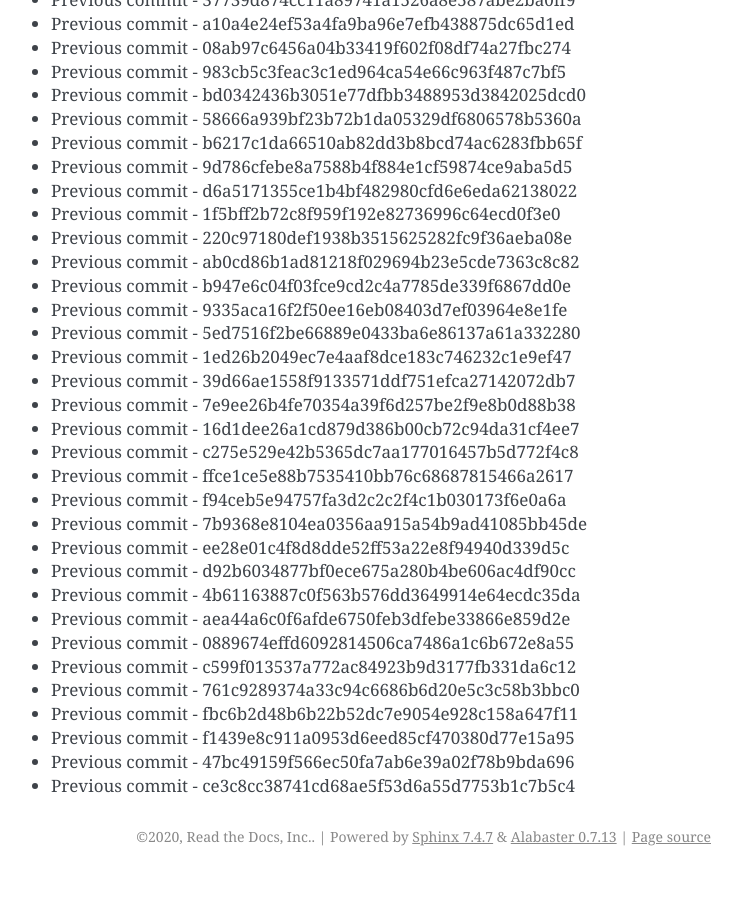
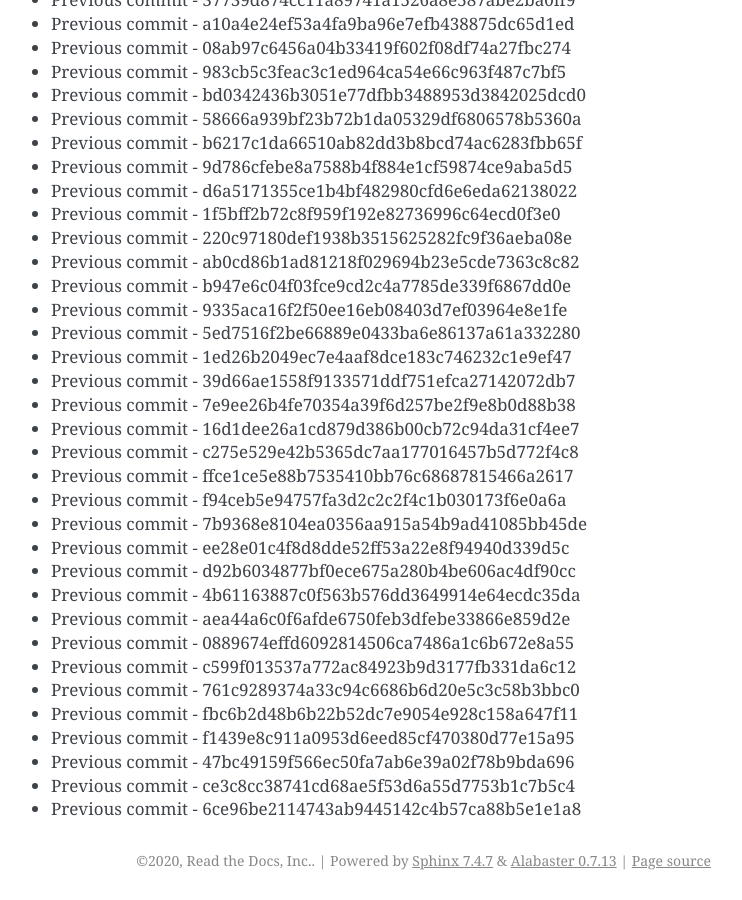
Before and after one commit to readthedocs/rtd-git-stresstest, a Sphinx documentation site: the page built from docs/updates.rst, in a window 1280 px wide and 900 px high, scrolled down 13696 px. Shown: the whole window, without its empty margins (399-1141 px from the left). Built offline with Sphinx 7.4.7, drawn with Linux system fonts in a browser that asks for light colours; before the commit the page ends 14572 px from its top, so only the background shows below that.

Commit message:
Generating commit from previous: 6ce96be2114743ab9445142c4b57ca88b5e1e1a8

```diff
--- a/docs/updates.rst
+++ b/docs/updates.rst
@@ -607,3 +607,4 @@ It can be tested for any performance characteristics.
 * Previous commit - f1439e8c911a0953d6eed85cf470380d77e15a95
 * Previous commit - 47bc49159f566ec50fa7ab6e39a02f78b9bda696
 * Previous commit - ce3c8cc38741cd68ae5f53d6a55d7753b1c7b5c4
+* Previous commit - 6ce96be2114743ab9445142c4b57ca88b5e1e1a8
```
